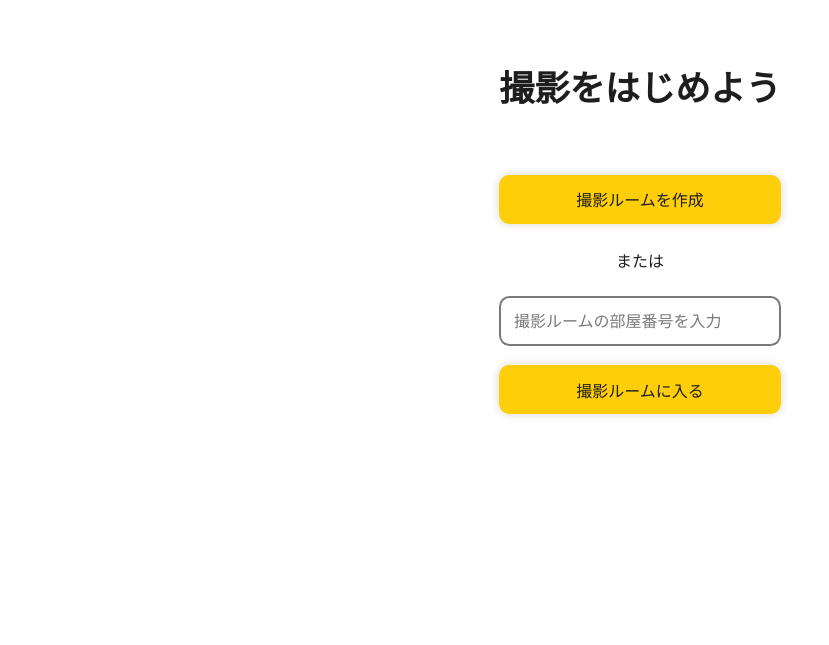
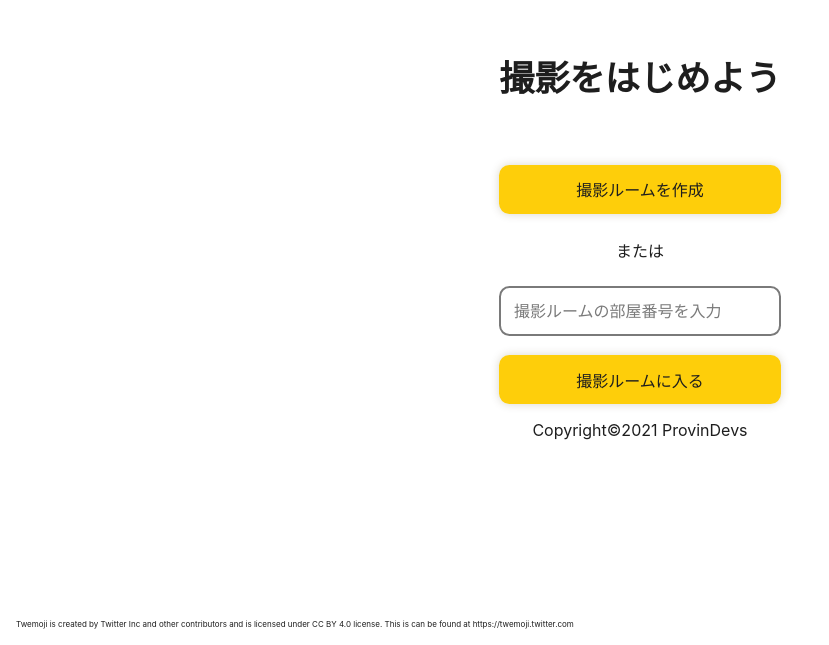
Before and after one commit to ProvinDevs/2020vol5-frontend, a React app: page / in a window 1280 px wide. Shown: the part 155-800 px from the top of the page, without its empty margins (0-829 px from the left). Built offline with nearby package versions, Linux system fonts and the light colour scheme.

Commit message:
feat: add favicon, license (#31)

```diff
--- a/src/index.html
+++ b/src/index.html
@@ -9,6 +9,30 @@
   <div id="root"></div>
   <noscript>
     <strong>このサイトではJavaScriptを使用しています。続けるにはJavaScriptを有効にしてください。</strong>
+    <p>
+      @license Feather v4.28.0
+      The MIT License (MIT)
+
+      Copyright (c) 2013-2017 Cole Bemis
+
+      Permission is hereby granted, free of charge, to any person obtaining a copy
+      of this software and associated documentation files (the "Software"), to deal
+      in the Software without restriction, including without limitation the rights
+      to use, copy, modify, merge, publish, distribute, sublicense, and/or sell
+      copies of the Software, and to permit persons to whom the Software is
+      furnished to do so, subject to the following conditions:
+
+      The above copyright notice and this permission notice shall be included in all
+      copies or substantial portions of the Software.
+
+      THE SOFTWARE IS PROVIDED "AS IS", WITHOUT WARRANTY OF ANY KIND, EXPRESS OR
+      IMPLIED, INCLUDING BUT NOT LIMITED TO THE WARRANTIES OF MERCHANTABILITY,
+      FITNESS FOR A PARTICULAR PURPOSE AND NONINFRINGEMENT. IN NO EVENT SHALL THE
+      AUTHORS OR COPYRIGHT HOLDERS BE LIABLE FOR ANY CLAIM, DAMAGES OR OTHER
+      LIABILITY, WHETHER IN AN ACTION OF CONTRACT, TORT OR OTHERWISE, ARISING FROM,
+      OUT OF OR IN CONNECTION WITH THE SOFTWARE OR THE USE OR OTHER DEALINGS IN THE
+      SOFTWARE.
+    </p>
   </noscript>
 </body>
 </html>
--- a/src/pages/Home.module.scss
+++ b/src/pages/Home.module.scss
@@ -26,3 +26,12 @@
 .input {
   margin-bottom: 1.2rem;
 }
+
+.license {
+  position: absolute;
+  left: 0;
+  bottom: 0;
+  font-size: 8px;
+  padding-left: 1rem;
+  padding-bottom: 1rem;
+}
--- a/src/pages/Home.tsx
+++ b/src/pages/Home.tsx
@@ -159,6 +159,12 @@
           <div>接続に失敗しました。ルームIDを確認してください。</div>
         )}
       </div>
+      <div>Copyright©2021 ProvinDevs</div>
+      <div className={styles["license"]}>
+        Twemoji is created by Twitter Inc and other contributors and is licensed
+        under CC BY 4.0 license. This is can be found at
+        https://twemoji.twitter.com
+      </div>
     </div>
   );
 };
```
Also changed, not shown: 1 other file (tests, documents, lock files or other folders).
